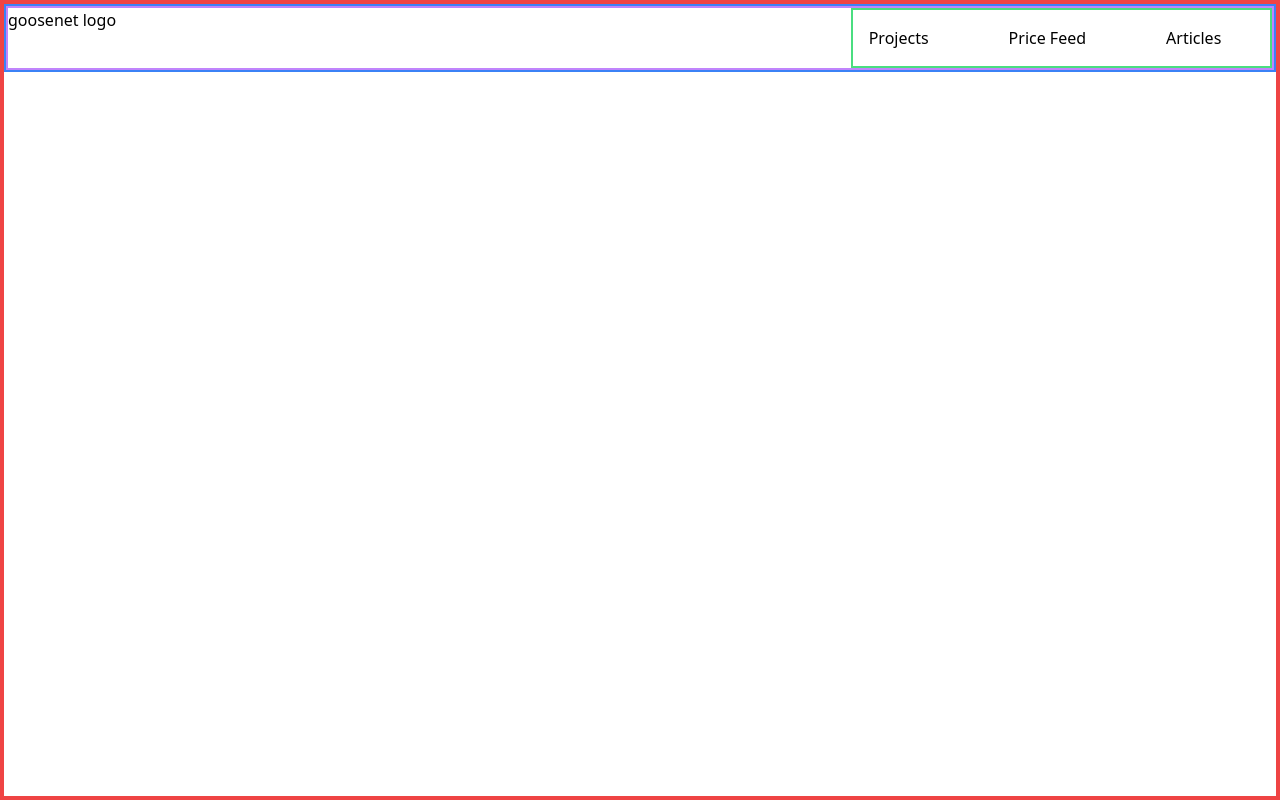
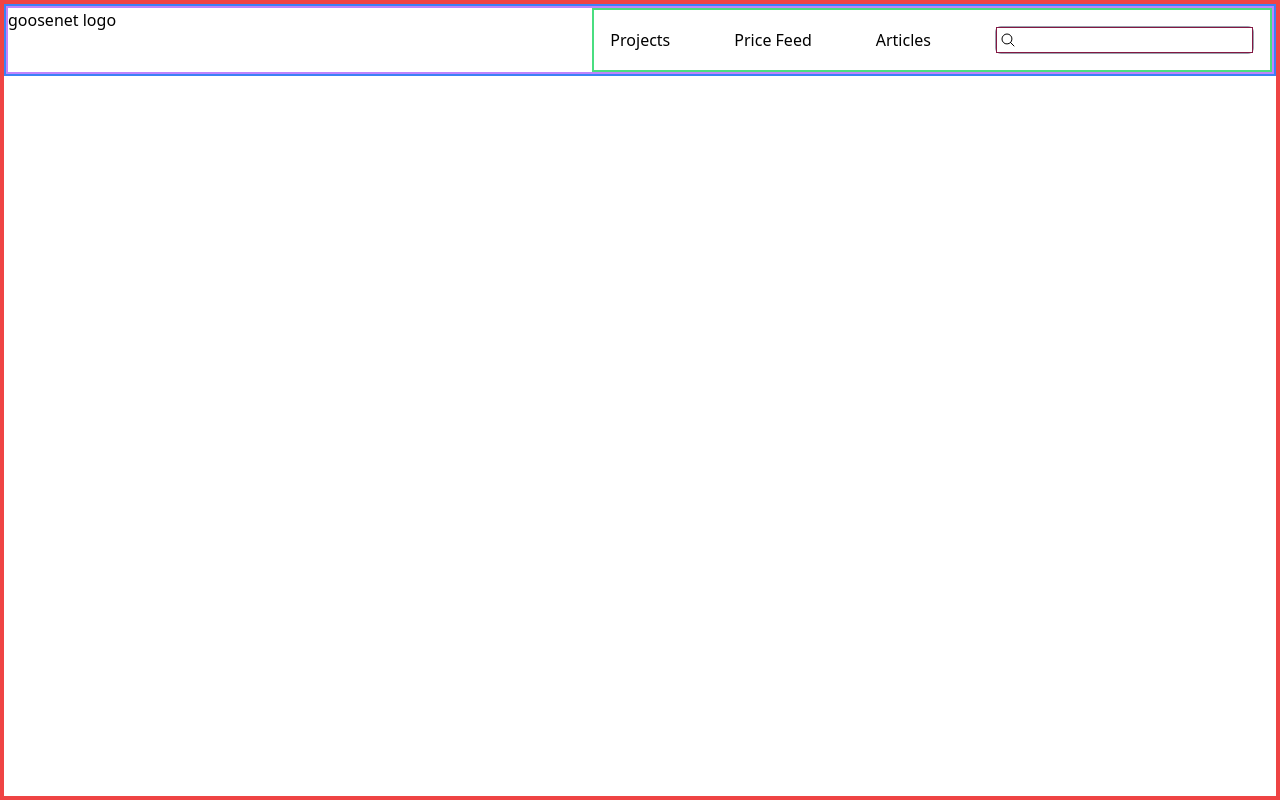
Before and after one commit to 0xGenghisGoose/goosenet-v2, a Next.js app: page / in a window 1280 px wide. Built offline with nearby package versions, Linux system fonts and the light colour scheme.

Commit message:
completing search bar

```diff
--- a/components/Nav.tsx
+++ b/components/Nav.tsx
@@ -1,12 +1,22 @@
+import { MagnifyingGlassIcon } from '@heroicons/react/24/outline';
+import SearchBar from './SearchBar';
+
 export default function Nav() {
 	return (
 		<div className='border-2 border-blue-500 w-full h-1/3'>
 			<nav className='flex border-2 border-purple-400'>
 				goosenet logo
-				<ul className='flex justify-left border-2 border-green-400 space-x-20 w-1/3 p-4 ml-auto'>
+				<ul className='flex justify-left items-center border-2 border-green-400 space-x-16 min-w-1/3 p-4 ml-auto'>
 					<li className=''>Projects</li>
 					<li>Price Feed</li>
 					<li>Articles</li>
+					<SearchBar />
+					{/* <div className='flex items-center border-2 rounded-lg border-gray-400'>
+						<input placeholder='Search' type='search' className=''></input>
+						<button type='submit'>
+							<MagnifyingGlassIcon className='h-4' />
+						</button>
+					</div> */}
 				</ul>
 			</nav>
 		</div>
--- /dev/null
+++ b/components/SearchBar.tsx
@@ -0,0 +1,14 @@
+import { MagnifyingGlassIcon } from '@heroicons/react/24/outline';
+
+export default function SearchBar() {
+	return (
+		<>
+			<div className='flex relative items-center rounded-md border border-gray-400'>
+				<MagnifyingGlassIcon className='h-4 absolute pl-1' />
+				<input
+					className='border border-pink-900 min-w-[75%] pl-6'
+					type='text'></input>
+			</div>
+		</>
+	);
+}
--- a/package.json
+++ b/package.json
@@ -9,6 +9,7 @@
     "lint": "next lint"
   },
   "dependencies": {
+    "@heroicons/react": "^2.0.14",
     "@next/font": "13.1.6",
     "@types/node": "18.11.18",
     "@types/react": "18.0.27",
```
Also changed, not shown: 1 other file (tests, documents, lock files or other folders).
